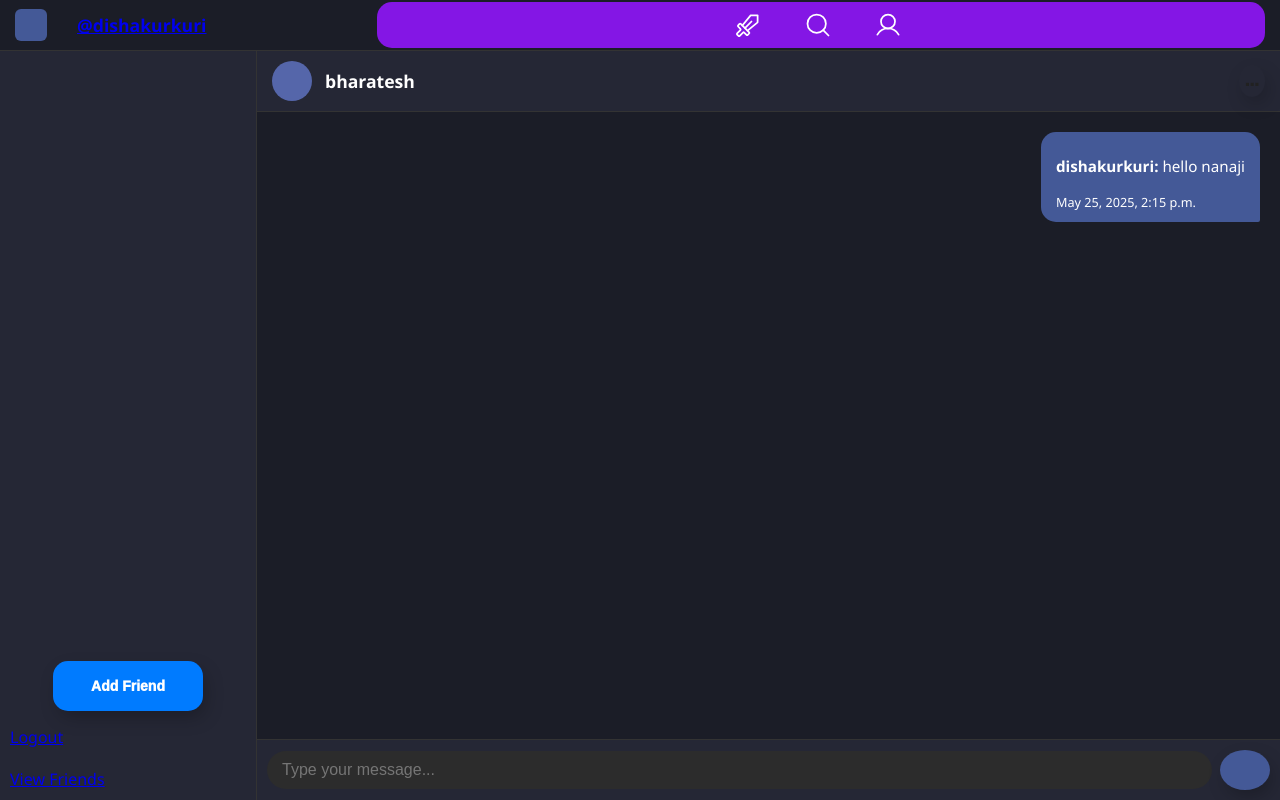
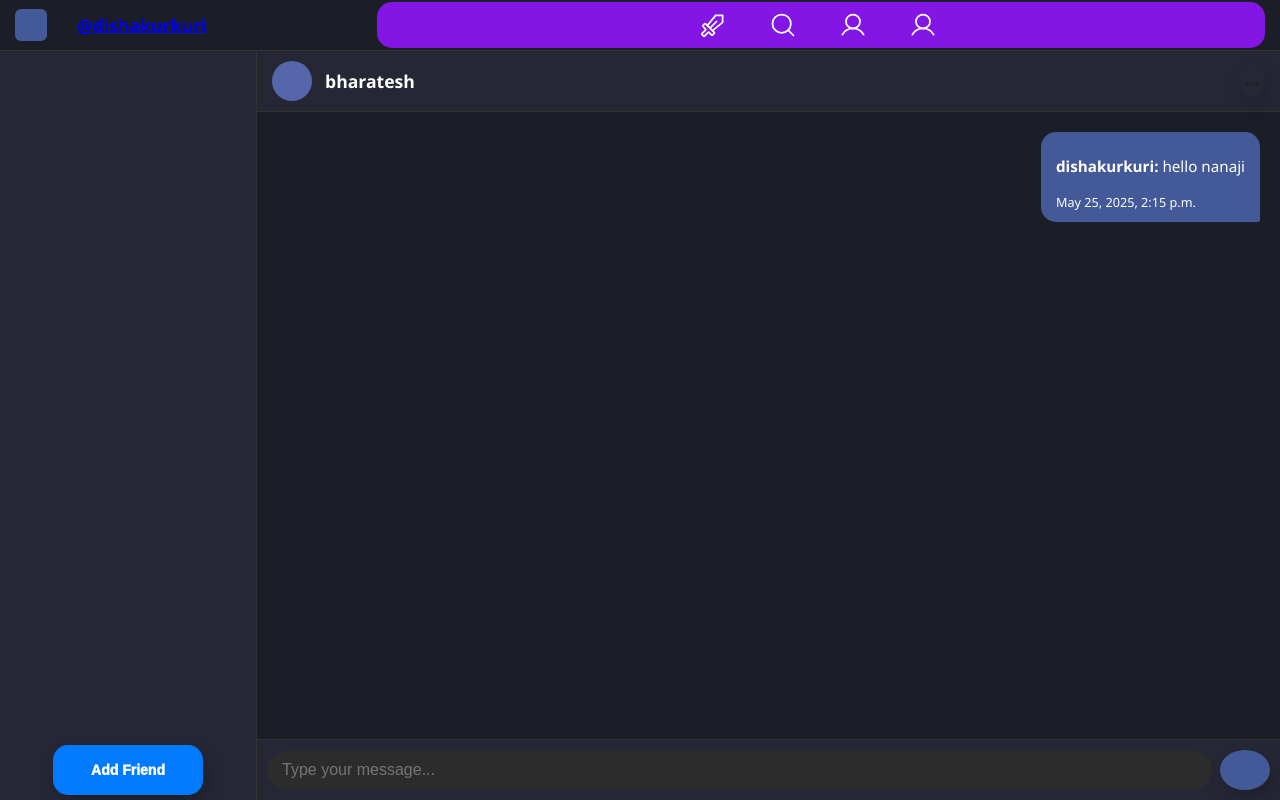
Before and after one commit to salujadivyam/catchup, a Django app: page /get_chat/6/ in a window 1280 px wide. Run offline with Django 5.2, Linux system fonts and the light colour scheme; a user stored in the database is signed in; data comes from the database, SQL or seed files in the repository; both versions use the stored data as it was after the commit.

Commit message:
some visual changes

```diff
--- a/hackathon/catchup/templates/catchup/chat_page_dark.html
+++ b/hackathon/catchup/templates/catchup/chat_page_dark.html
@@ -444,6 +444,11 @@ button:hover::before {
       fill: white;
     }
 
+    .select-a-friend {
+      padding: 20px;
+      padding-left: 50px;
+    }
+
     .attach-button:hover {
       background-color: #445997;
       fill: white;
@@ -648,7 +653,7 @@ button:hover::before {
 
     <div class="menu">
 
-  <a href="#" class="link">
+  <a href="{% url 'friends' %}" class="link">
     <span class="link-icon">
       <svg
         xmlns="http://www.w3.org/2000/svg"
@@ -687,7 +692,7 @@ button:hover::before {
         ></path>
       </svg>
     </span>
-    <span class="link-title">Status</span>
+    <span class="link-title">Friends</span>
   </a>
 
   <a href="{% url 'settings' %}" class="link">
@@ -725,6 +730,7 @@ button:hover::before {
     </span>
     <span class="link-title">Settings</span>
   </a>
+
   <a href="{% url 'profilepage' %}" class="link">
     <span class="link-icon">
       <svg
@@ -756,6 +762,39 @@ button:hover::before {
     </span>
     <span class="link-title">Profile</span>
   </a>
+
+  <a href="{% url 'login' %}" class="link">
+    <span class="link-icon">
+      <svg
+        xmlns="http://www.w3.org/2000/svg"
+        width="192"
+        height="192"
+        fill="currentColor"
+        viewBox="0 0 256 256"
+      >
+        <rect width="256" height="256" fill="none"></rect>
+        <circle
+          cx="128"
+          cy="96"
+          r="64"
+          fill="none"
+          stroke="currentColor"
+          stroke-miterlimit="10"
+          stroke-width="16"
+        ></circle>
+        <path
+          d="M30.989,215.99064a112.03731,112.03731,0,0,1,194.02311.002"
+          fill="none"
+          stroke="currentColor"
+          stroke-linecap="round"
+          stroke-linejoin="round"
+          stroke-width="16"
+        ></path>
+      </svg>
+    </span>
+    <span class="link-title">Log Out</span>
+  </a>
+
 </div>
 
     </div>
@@ -892,10 +931,6 @@ button:hover::before {
 }
 
 </script>
-
-
-      <div style="padding:10px;"><a href="{% url 'login' %}">Logout</a></div>
-      <div style="padding:10px;"><a href="{% url 'friends' %}">View Friends</a></div>
     </div>
 
     <div id="chat-window">
@@ -906,25 +941,5 @@ button:hover::before {
 
   </div>
 
-  <script>
-    // Link camera button to hidden file input
-    const cameraButton = document.getElementById('cameraButton');
-    const cameraInput = document.getElementById('cameraInput');
-
-    cameraButton.addEventListener('click', () => {
-      cameraInput.click();
-    });
-
-    cameraInput.addEventListener('change', (event) => {
-      const files = event.target.files;
-      if (files.length > 0) {
-        alert(`Selected video file: ${files[0].name}`);
-        // Here you can add upload or preview functionality
-      }
-      cameraInput.value = ''; // Reset input
-    });
-  </script>
-
-
 </body>
 </html>
--- a/hackathon/catchup/templates/catchup/chatroom_partial.html
+++ b/hackathon/catchup/templates/catchup/chatroom_partial.html
@@ -41,7 +41,7 @@
   </div>
   </form>
   {% else %}
-  <p>Please select a friend to start chatting.</p>
+  <p class="select-a-friend">Please select a friend to start chatting.</p>
   {% endif %}
 
 </div>
```
Also changed, not shown: hackathon/db.sqlite3.
